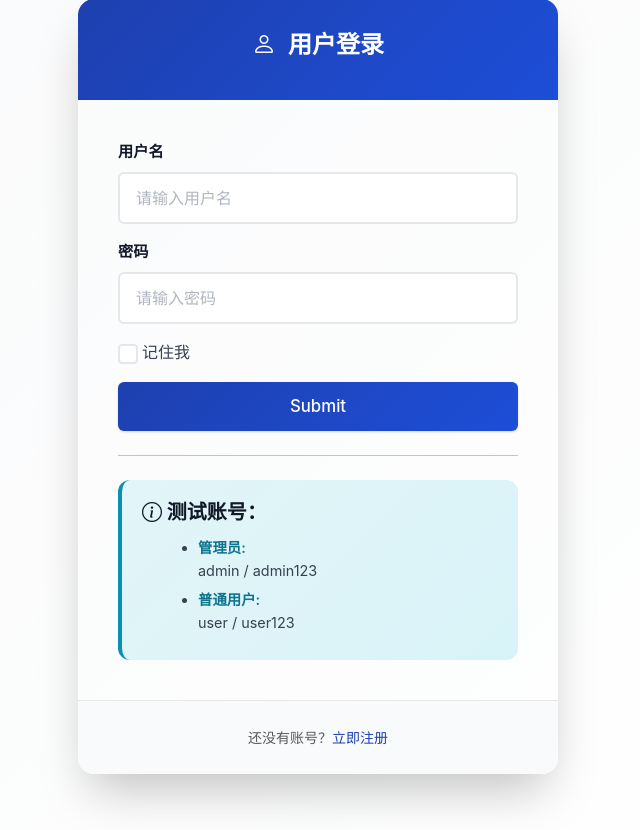
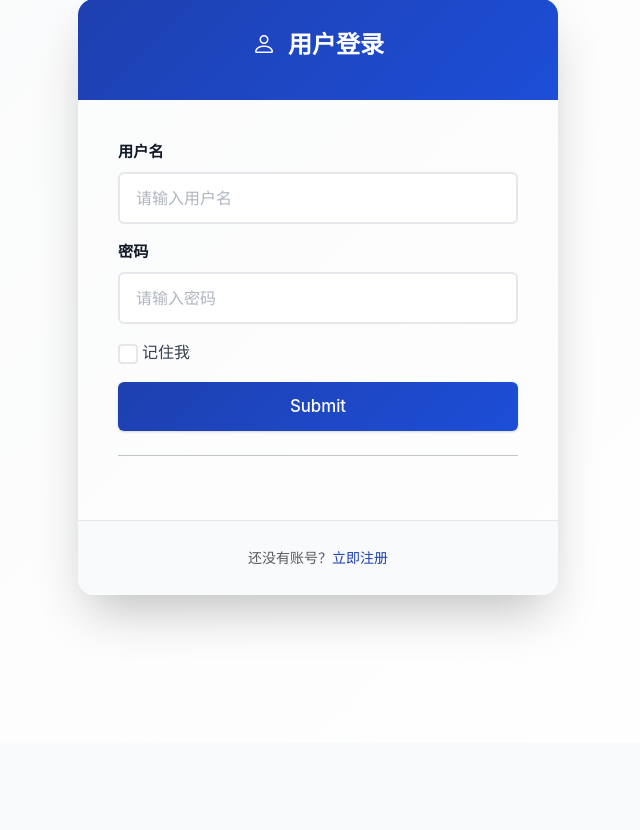
Before and after one commit to qianqianjie-999/procurement_v1.0, a Python web app: template app/templates/auth/login.html in a window 1280 px wide. Shown: the part 57-887 px from the top of the page, without its empty margins (322-962 px from the left). After the commit the page ends 683 px from the top, so only its background shows below. Run offline with Jinja, Linux system fonts and the light colour scheme; the template is opened without the code that fills it, so the values that code supplies are empty, except form fields; tables that the repository leaves empty hold one stand-in row (values such as "Sample post"); form fields are guessed from the names that the template uses; some web fonts are replaced.

Commit message:
chore: 移除 login.html 测试账号信息

```diff
--- a/app/templates/auth/login.html
+++ b/app/templates/auth/login.html
@@ -44,14 +44,6 @@
             </form>
 
             <hr class="my-4">
-
-            <div class="test-account-info">
-                <h5><i class="bi bi-info-circle"></i> 测试账号：</h5>
-                <ul class="mb-0">
-                    <li><strong>管理员:</strong> admin / admin123</li>
-                    <li><strong>普通用户:</strong> user / user123</li>
-                </ul>
-            </div>
         </div>
         <div class="card-footer">
             <small class="text-muted">
```
